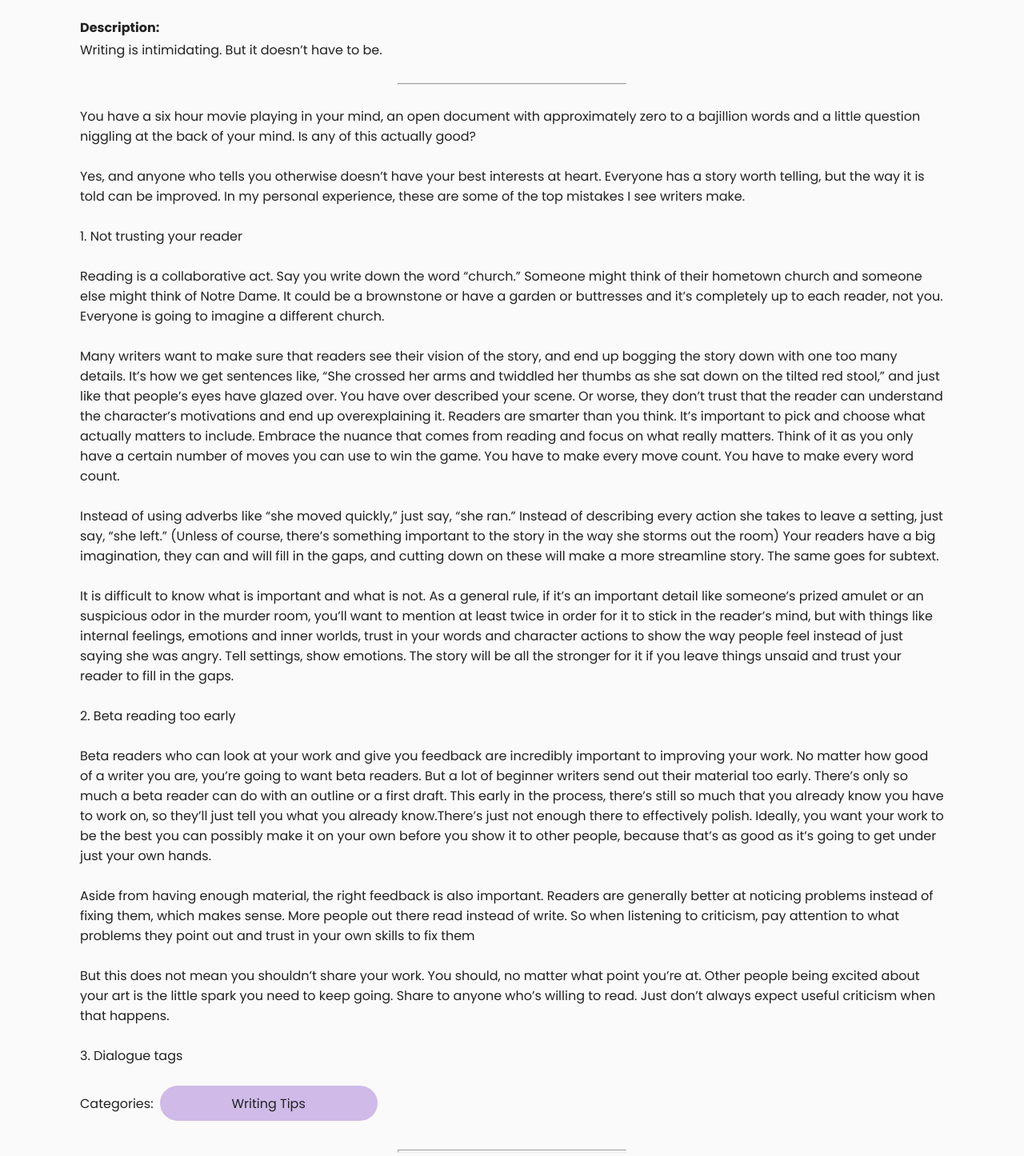
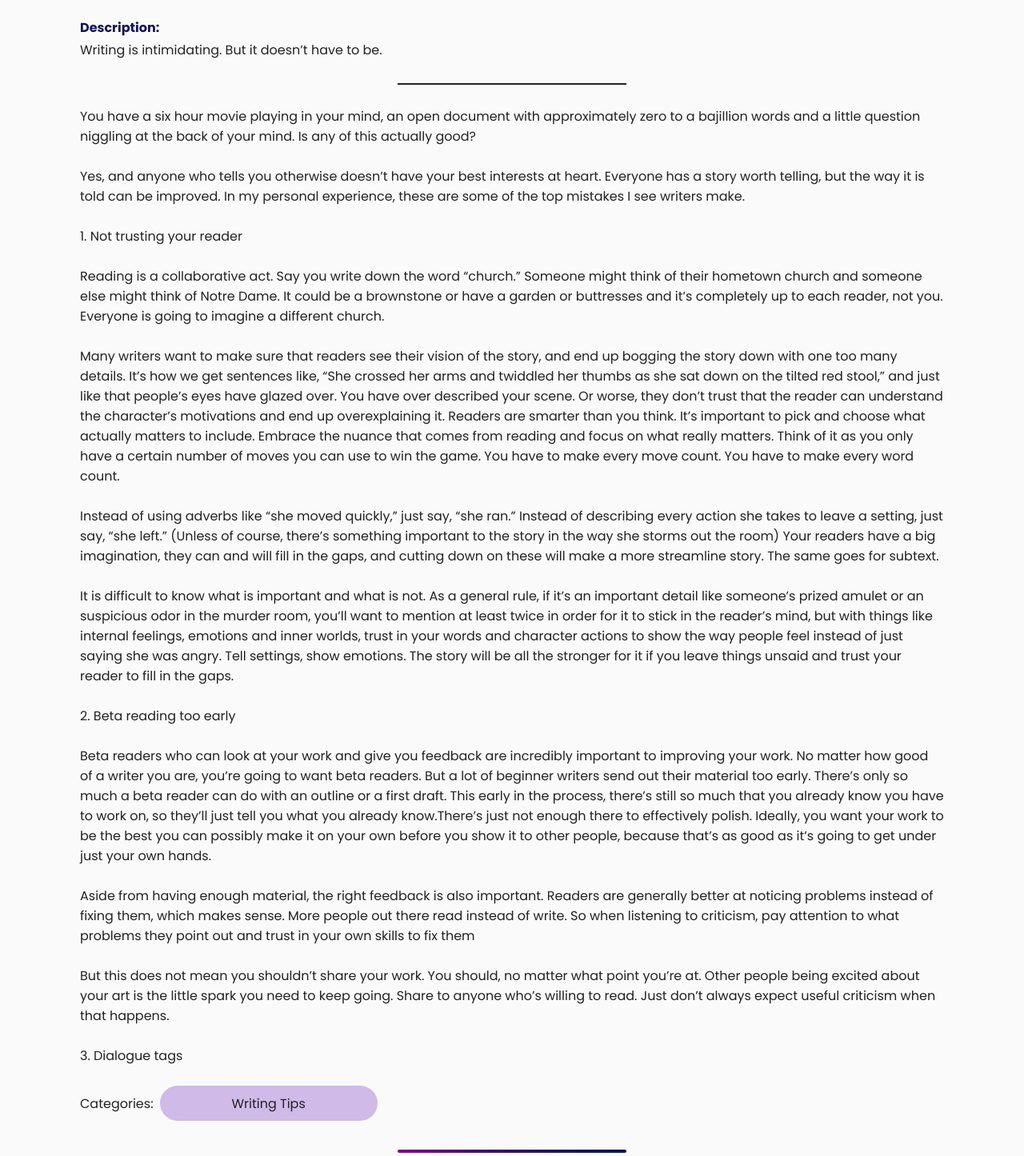
Before and after one commit to include-davis/aggie-fiction, a Next.js app: page /blog/1 in a window 1280 px wide. Shown: the part 984-2430 px from the top of the page at 80% size. Built offline with nearby package versions, Linux system fonts and the light colour scheme.

Commit message:
adjust top buttons

```diff
--- a/app/(pages)/blog/[id]/page.jsx
+++ b/app/(pages)/blog/[id]/page.jsx
@@ -38,15 +38,12 @@ export default function Page() {
                 </div>
 
                 <div className={styles.subheader}>
-                    <p style={{fontWeight: "bold"}}>Description:</p>
+                    <div className={styles.description}>Description:</div>
                     <p>Writing is intimidating. But it doesn’t have to be.</p>
                 </div>
 
             <div className={styles.blogcontent}>
-                <hr className={styles.lineseparator} style={{
-                    marginTop:"29px",
-                    marginBottom:"27px"
-                }}></hr>
+                <hr className={styles.lineseparator} />
                 <div className={styles.content}>
                     <p>
                         You have a six hour movie playing in your mind, an open document with approximately zero to
@@ -137,7 +134,7 @@ export default function Page() {
                         Writing Tips
                     </Button>
                 </div>
-                <hr className={styles.lineseparator} style={{
+                <hr className={styles.lineseparatorbold} style={{
                     height:"4px",
                     backgroundColor:"var(--Aggie-Space)",
                     marginTop:"36px",
--- a/app/(pages)/blog/[id]/page.module.scss
+++ b/app/(pages)/blog/[id]/page.module.scss
@@ -5,12 +5,20 @@
   align-items: center;
   padding: 270px 100px 226px 100px;
 }
+.description{
+  color: var(--dark-purple);
+  font-weight: bold;
+}
 .TopButtons{
   display:flex;
   width:100%;
   justify-content: flex-start;
   gap:6px;
   margin-bottom: 37px;
+}
+.TopButtons a{
+  display: flex;
+  align-items:center;
 }
 .button{
   border-radius:25px;
@@ -44,8 +52,18 @@
 }
 .lineseparator{
   width:286px;
-  height:1px;
-  color: var(--black);
+  border:1px solid var(--black);
+  margin-top: 29px;
+  margin-bottom:27px;
+}
+.lineseparatorbold{
+  width:286px;
+  margin-top:36px;
+  margin-bottom:30px;
+  border-radius: 999px;
+  background-image: var(--Aggie-Space);
+  height:3px;
+  border-style: none;
 }
 .blogcontent{
   display: flex;
```
